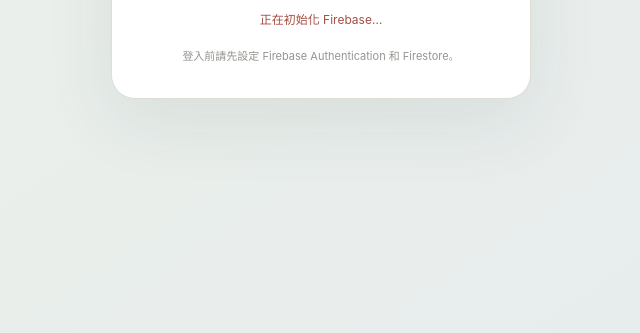
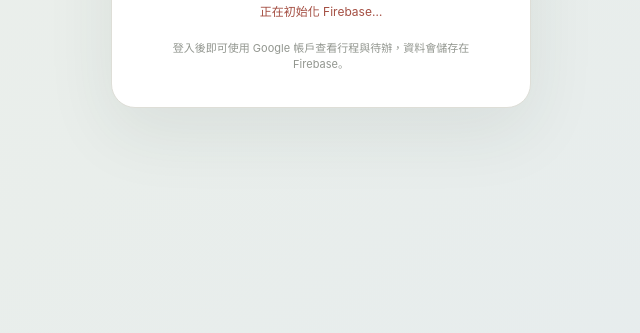
Before and after one commit to c0mpileErr0r/APPdesign115-1, a plain HTML site: page index.html in a window 1280 px wide. Shown: the part 467-800 px from the top of the page, without its empty margins (319-959 px from the left). Drawn offline with Linux system fonts and the light colour scheme.

Commit message:
Update index.html

```diff
--- a/index.html
+++ b/index.html
@@ -19,7 +19,7 @@ aside{padding:30px 18px;border-right:1px solid var(--line);background:#fafbf8}.b
 </style>
 </head>
 <body>
-<section class="auth-gate" id="authGate"><div class="auth-card"><div class="auth-logo">日</div><h1>登入日序 DAYFLOW</h1><p>使用 Google 帳戶登入，行程與待辦會依帳戶分開保存。</p><button class="auth-google" id="googleSignIn" type="button"><svg class="google-mark" viewBox="0 0 48 48" aria-hidden="true"><path fill="#EA4335" d="M24 9.5c3.54 0 6.71 1.22 9.21 3.6l6.85-6.85C35.9 2.38 30.47 0 24 0 14.62 0 6.51 5.38 2.02 13.22l7.98 6.19C11.95 13.72 17.43 9.5 24 9.5z"/><path fill="#4285F4" d="M46.98 24.55c0-1.57-.15-3.09-.38-4.55H24v9.02h12.94c-.58 2.96-2.26 5.48-4.76 7.18l7.73 6C44.42 37.86 46.98 31.7 46.98 24.55z"/><path fill="#FBBC05" d="M10 28.59A14.4 14.4 0 0 1 9.22 24c0-1.59.27-3.12.76-4.59L2 13.22A23.9 23.9 0 0 0 0 24c0 3.87.93 7.52 2.56 10.78L10 28.59z"/><path fill="#34A853" d="M24 48c6.48 0 11.93-2.13 15.91-5.8l-7.73-6c-2.15 1.45-4.92 2.3-8.18 2.3-6.57 0-12.05-4.22-14.02-10.09L2.02 34.8C6.51 42.62 14.62 48 24 48z"/></svg>使用 Google 帳戶繼續</button><div class="auth-status" id="authStatus" aria-live="polite">正在初始化 Firebase…</div><div class="auth-help">登入前請先設定 Firebase Authentication 和 Firestore。</div></div></section>
+<section class="auth-gate" id="authGate"><div class="auth-card"><div class="auth-logo">日</div><h1>登入日序 DAYFLOW</h1><p>使用 Google 帳戶登入，行程與待辦會依帳戶分開保存。</p><button class="auth-google" id="googleSignIn" type="button"><svg class="google-mark" viewBox="0 0 48 48" aria-hidden="true"><path fill="#EA4335" d="M24 9.5c3.54 0 6.71 1.22 9.21 3.6l6.85-6.85C35.9 2.38 30.47 0 24 0 14.62 0 6.51 5.38 2.02 13.22l7.98 6.19C11.95 13.72 17.43 9.5 24 9.5z"/><path fill="#4285F4" d="M46.98 24.55c0-1.57-.15-3.09-.38-4.55H24v9.02h12.94c-.58 2.96-2.26 5.48-4.76 7.18l7.73 6C44.42 37.86 46.98 31.7 46.98 24.55z"/><path fill="#FBBC05" d="M10 28.59A14.4 14.4 0 0 1 9.22 24c0-1.59.27-3.12.76-4.59L2 13.22A23.9 23.9 0 0 0 0 24c0 3.87.93 7.52 2.56 10.78L10 28.59z"/><path fill="#34A853" d="M24 48c6.48 0 11.93-2.13 15.91-5.8l-7.73-6c-2.15 1.45-4.92 2.3-8.18 2.3-6.57 0-12.05-4.22-14.02-10.09L2.02 34.8C6.51 42.62 14.62 48 24 48z"/></svg>使用 Google 帳戶繼續</button><div class="auth-status" id="authStatus" aria-live="polite">正在初始化 Firebase…</div><div class="auth-help">登入後即可使用 Google 帳戶查看行程與待辦，資料會儲存在 Firebase。</div></div></section>
 
 <div class="app" id="appRoot" hidden>
 <aside><div class="brand"><span class="logo">日</span><span>日序 <small style="font-size:10px;color:#93a096;font-weight:500">DAYFLOW</small></span></div><div class="nav-label">工作空間</div><nav class="nav"><button class="active" data-view="today" aria-current="page"><span class="ico">◷</span><span class="nav-text">今日總覽</span></button><button data-view="events" aria-current="false"><span class="ico">▦</span><span class="nav-text">行程</span></button><button data-view="tasks" aria-current="false"><span class="ico">☑</span><span class="nav-text">待辦任務</span></button></nav><div class="side-note">讓每一天，都更有方向。</div></aside>
```
